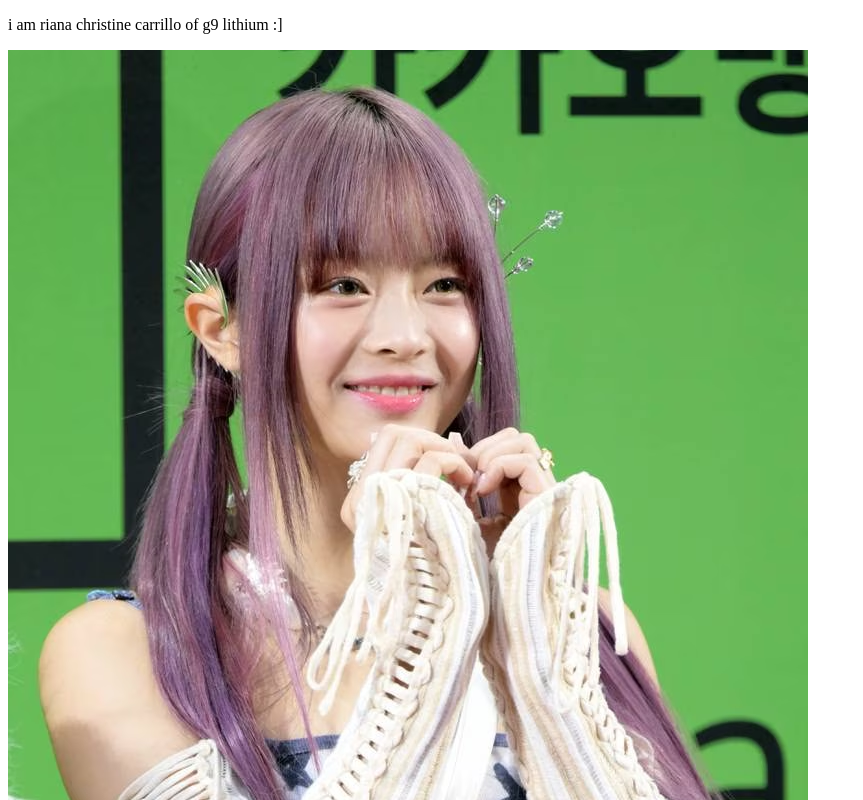
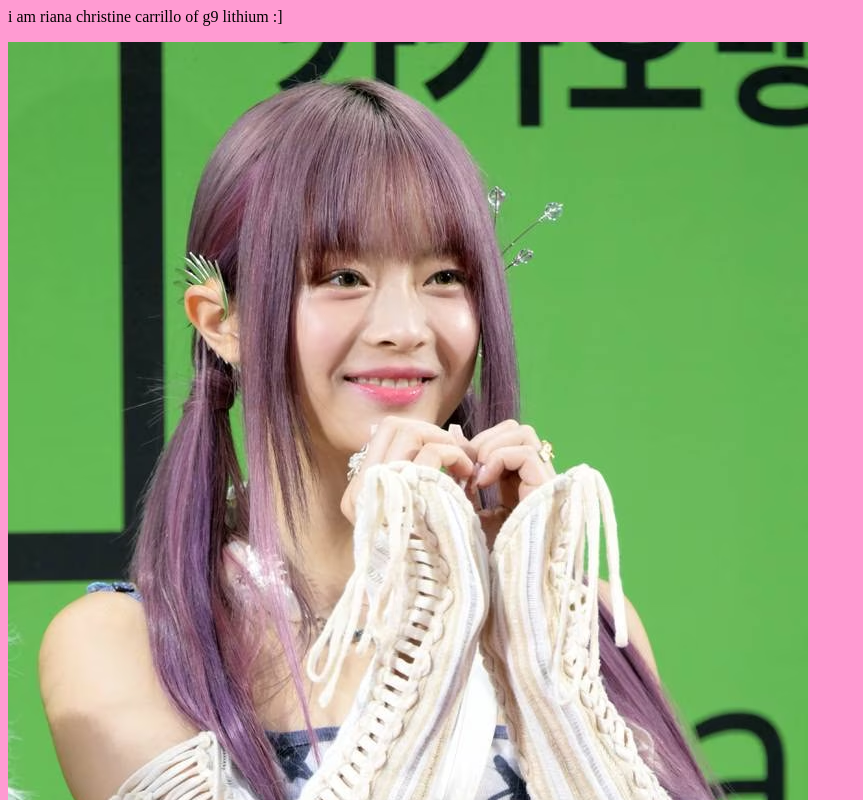
Before and after one commit to rc-carrillooo/Carrillo_Sandbox, a plain HTML site: page index.html in a window 1280 px wide. Shown: the top 800 px of the page, without its empty margins (0-863 px from the left). Drawn offline with Linux system fonts and the light colour scheme.

Commit message:
updated color!!

```diff
--- a/index.html
+++ b/index.html
@@ -1,9 +1,9 @@
 <!DOCTYPE html>
 <html>
-    <body>
+    <body style="background-color: rgb(255, 155, 210);>
         <p>
             i am riana christine carrillo of g9 lithium :]
         </p>
         <img src="hanni.avif" >
-    </body style= "background-color: tomato;">
+    </body>
 </html>
```
